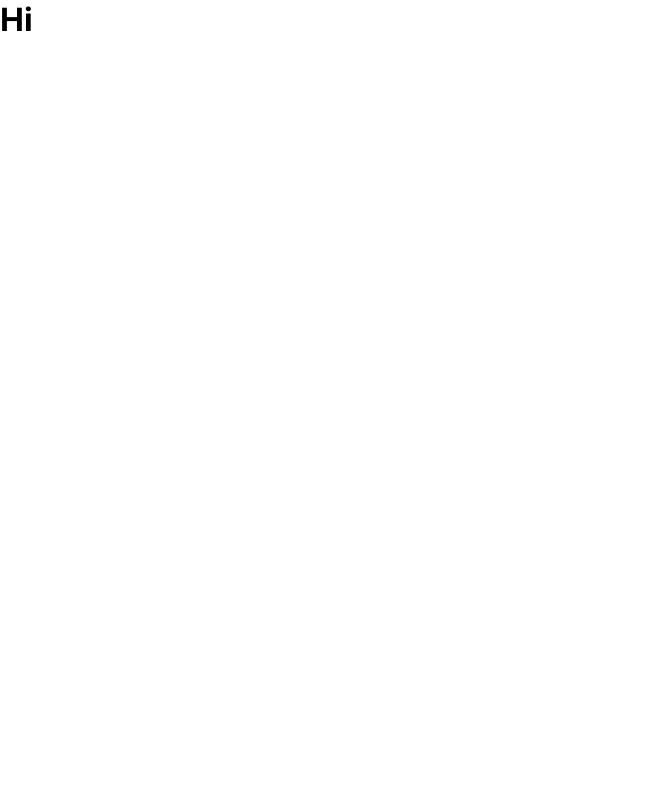
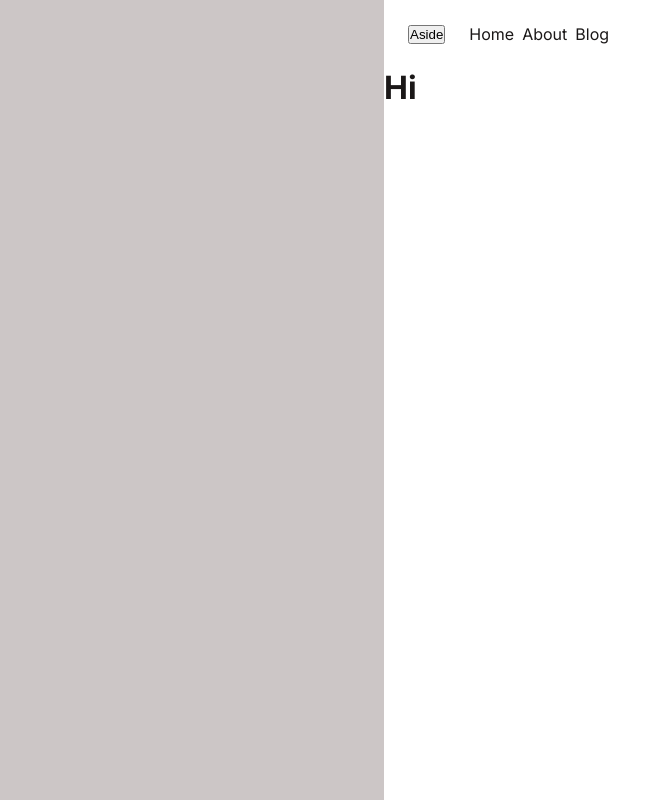
Before and after one commit to curillaenator/nextjs-study, a Next.js app: page / in a window 1280 px wide. Shown: the whole page, without its empty margins (0-669 px from the left). Built offline with nearby package versions, Linux system fonts and the light colour scheme.

Commit message:
fix: file routing

```diff
--- a/app/globals.scss
+++ b/app/globals.scss
@@ -1,19 +1,20 @@
 @use '../theme/utils' as themeUtils;
 
-$neutrals: themeUtils.getNeutrals(40);
+$colorHue: 4;
 
 html {
-  --theme-hue: 40;
+  color-scheme: light;
 
-  @each $neutralColorKey, $neutralColor in themeUtils.getNeutrals(var(--theme-hue, 40)) {
+  @each $neutralColorKey, $neutralColor in themeUtils.getNeutrals($colorHue) {
     #{'' + $neutralColorKey}: $neutralColor;
   }
 
   @media (prefers-color-scheme: dark) {
     color-scheme: dark;
 
-    --background-base: var(--neutral-900);
-    --foreground-base: var(--neutral-100);
+    @each $neutralColorKey, $neutralColor in themeUtils.getNeutrals($colorHue, 'true') {
+      #{'' + $neutralColorKey}: $neutralColor;
+    }
   }
 }
 
@@ -24,8 +25,8 @@ body {
 }
 
 body {
-  color: var(--foreground-base);
-  background: var(--background-base);
+  color: var(--neutral-900);
+  background: var(--neutral-100);
 
   font-family: var(--font-inter);
   -webkit-font-smoothing: antialiased;
--- /dev/null
+++ b/app/layout.module.scss
@@ -0,0 +1,30 @@
+.body {
+  display: flex;
+  align-items: flex-start;
+  max-width: 100vw;
+}
+
+$asideMin: 88px;
+$asideMax: 384px;
+
+.aside {
+  flex: 0 0 auto;
+
+  width: $asideMin;
+
+  min-height: 100vh;
+  max-height: 100vh;
+
+  transition: width 200ms ease;
+
+  background-color: var(--neutral-200);
+
+  &_open {
+    width: $asideMax;
+  }
+}
+
+.view {
+  width: 100%;
+  flex: 1 1 auto;
+}
--- a/app/layout.tsx
+++ b/app/layout.tsx
@@ -1,6 +1,9 @@
 import cn from 'classnames';
 import { Inter, Geist_Mono } from 'next/font/google';
 
+import { Header } from '@/features/header';
+
+import styles from './layout.module.scss';
 import './globals.scss';
 
 const inter = Inter({ variable: '--font-inter', subsets: ['latin'] });
@@ -11,9 +14,24 @@ export default function RootLayout({
 }: Readonly<{
   children: React.ReactNode;
 }>) {
+  // const [isAside, setIsAside] = useState<boolean>(false);
+
+  const isAside = true;
+
   return (
     <html lang='en'>
-      <body className={cn(inter.variable, geistMono.variable)}>{children}</body>
+      <body className={cn(styles.body, inter.variable, geistMono.variable)}>
+        <aside
+          className={cn(styles.aside, {
+            [styles.aside_open]: isAside,
+          })}
+        ></aside>
+
+        <main className={styles.view}>
+          <Header toggleAside={() => false} />
+          <div>{children}</div>
+        </main>
+      </body>
     </html>
   );
 }
--- /dev/null
+++ b/features/header/Header.tsx
@@ -0,0 +1,32 @@
+import React, { FC } from 'react';
+
+import Link from 'next/link';
+
+// import type {HeaderProps} from './interfaces'
+import styles from './header.module.scss';
+
+interface HeaderProps {
+  toggleAside: (open?: boolean) => void;
+}
+
+const Header: FC<HeaderProps> = (props) => {
+  const { toggleAside } = props;
+
+  return (
+    <header className={styles.header}>
+      <button
+      //  onClick={() => toggleAside()}
+      >
+        Aside
+      </button>
+
+      <nav className={styles.navigation}>
+        <Link href='/'>Home</Link>
+        <Link href='/about'>About</Link>
+        <Link href='/blog'>Blog</Link>
+      </nav>
+    </header>
+  );
+};
+
+export { Header };
--- /dev/null
+++ b/features/header/header.module.scss
@@ -0,0 +1,14 @@
+.header {
+  display: flex;
+  align-items: center;
+
+  gap: 24px;
+
+  padding: 24px;
+}
+
+.navigation {
+  display: flex;
+  align-items: center;
+  gap: 8px;
+}
--- /dev/null
+++ b/features/header/index.ts
@@ -0,0 +1 @@
+export { Header } from './Header';
--- a/theme/_utils.scss
+++ b/theme/_utils.scss
@@ -2,26 +2,39 @@
 @use 'sass:map';
 
 $steps: (
-  '900': 0,
-  '800': 0.125,
-  '700': 0.25,
-  '600': 0.375,
-  '500': 0.5,
-  '400': 0.625,
-  '300': 0.75,
-  '200': 0.875,
-  '100': 1,
+  900: 0,
+  800: 0.125,
+  700: 0.25,
+  600: 0.375,
+  500: 0.5,
+  400: 0.625,
+  300: 0.75,
+  200: 0.875,
+  100: 1,
 );
 
-// $SQUARE_SPREAD_REDUCTOR: 0.82;
 $SQUARE_SPREAD_REDUCTOR: 0.9;
+$DARKEST_LIGHTNESS: 10%;
 
-@function getNeutrals($hue, $sat: 6%) {
+@function getNeutrals($hue, $dm: 'false') {
   $neutrals: ();
 
   @each $stepKey, $stepVal in $steps {
-    $light: calc((math.percentage(math.pow($stepVal, 2)) * $SQUARE_SPREAD_REDUCTOR) + 10%);
-    $neutrals: map.merge($neutrals, (#{'--neutral-' + $stepKey}: hsl($hue, $sat, $light)));
+    $light: calc((math.percentage(math.pow($stepVal, 2)) * $SQUARE_SPREAD_REDUCTOR) + $DARKEST_LIGHTNESS);
+
+    $neutralKey: #{'--neutral-' + $stepKey};
+
+    // reverse keys if darkmode
+    @if $dm == 'true' {
+      $neutralKey: #{'--neutral-' + calc(1000 - $stepKey)};
+    }
+
+    $neutrals: map.merge(
+      $neutrals,
+      (
+        $neutralKey: hsl($hue, 6%, $light),
+      )
+    );
   }
 
   @return $neutrals;
```
Also changed, not shown: app/blog/[id]/page.tsx (added, +17 -0 lines), app/blog/page.tsx (added, +19 -0 lines), features/footer/Footer.tsx (added).
